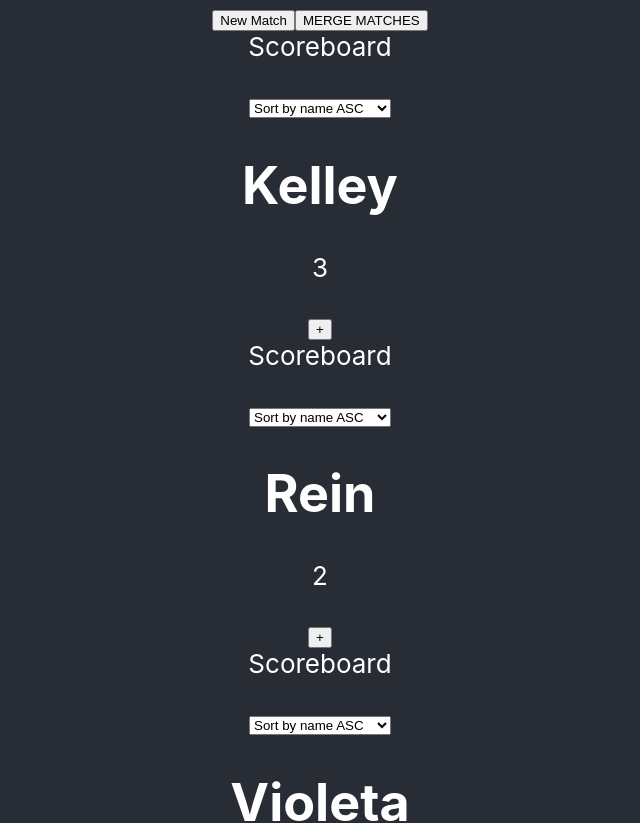
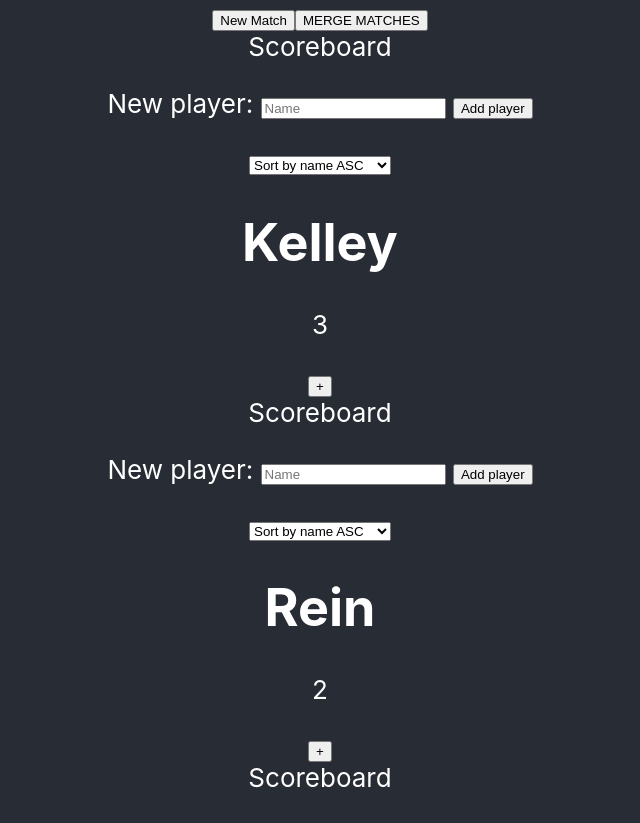
Before and after one commit to ronlouw/ScoreBoardTS, a React (Create React App) app: page / in a window 1280 px wide. Shown: the top 823 px of the page, without its empty margins (320-960 px from the left). Built offline with nearby package versions, Linux system fonts and the light colour scheme.

Commit message:
Reinstate form for addplayer

```diff
--- a/src/components/PlayerForm/index.tsx
+++ b/src/components/PlayerForm/index.tsx
@@ -1,11 +1,9 @@
 import React, { useState } from "react";
 
-type TProps = {
-  addPlayer: (name: string) => void;
-};
+type TProps = {};
 
 export default function PlayerForm(props: TProps) {
-  const initialState = localStorage.getItem("name") || "";
+  const initialState = "";
   const [name, setName] = useState(initialState);
 
   return (
@@ -16,7 +14,6 @@ export default function PlayerForm(props: TProps) {
           type="text"
           placeholder="Name"
           onChange={(event) => {
-            localStorage.setItem("name", event.target.value);
             setName(event.target.value);
           }}
           value={name}
@@ -24,9 +21,7 @@ export default function PlayerForm(props: TProps) {
         <button
           onClick={() => {
             console.log("ADD PLAYER", name);
-            props.addPlayer(name);
             setName("");
-            localStorage.setItem("name", "");
           }}
         >
           Add player
--- a/src/components/ScoreBoard/index.tsx
+++ b/src/components/ScoreBoard/index.tsx
@@ -46,7 +46,7 @@ export default function ScoreBoard(props: TProps) {
   return (
     <div>
       Scoreboard
-      {/* <PlayerForm addPlayer={addPlayer} /> */}
+      <PlayerForm />
       <p>
         <select
           onChange={(event) => {
```
Also changed, not shown: 1 other file (tests, documents, lock files or other folders).
